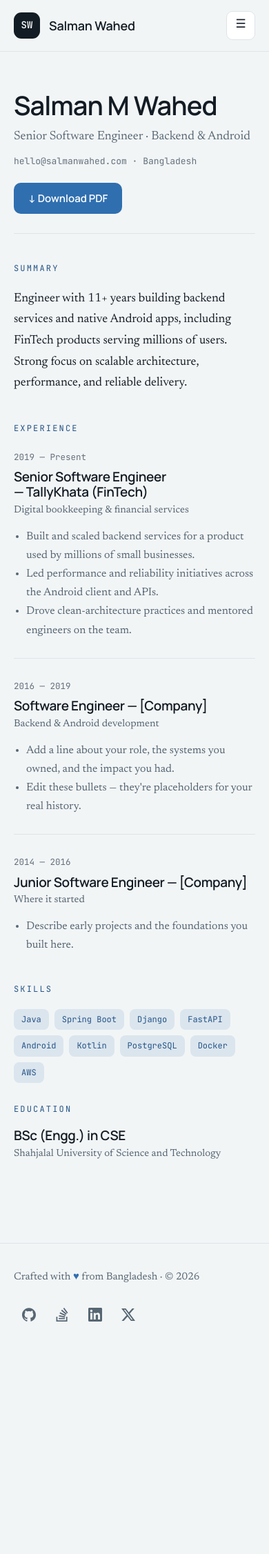
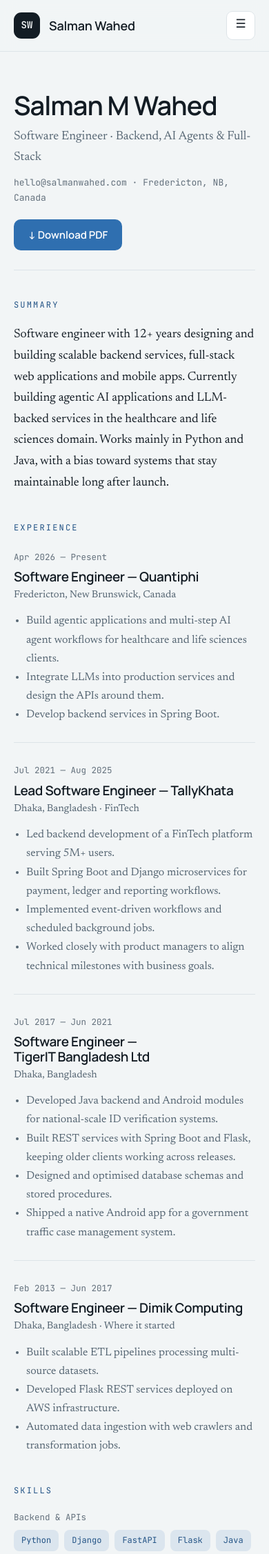
Before and after one commit to salmanwahed/salmanwahed-blog, a Django app: page /resume/ in a window 390 px wide. Shown: the top 2253 px of the page at 69% size. Before the commit the page ends 1916 px from the top, so only its background shows below. Run offline with Django 3.2, Linux system fonts and the light colour scheme; parts of the project's set-up code (start-up, migrations or seed data) failed here and were passed over; some libraries are stand-ins or nearby versions.

Commit message:
Rewrite the resume page from the current CV
Replaces the placeholder job entries with the real history: Quantiphi,
TallyKhata, TigerIT and Dimik Computing. Location moves to Fredericton and
the role line leads with the agentic AI work.

Skills move out of the two-column block into their own full-width section,
grouped the way the CV groups them. Thirty-odd unlabelled pills in a
half-width column read as a keyword dump and say nothing about depth, so
.skill-group borrows the job-row shape -- fixed-width label, content
flowing beside it -- and the two blocks line up down the page. That frees
the second column for a short "Beyond work" list.

The phone number and personal gmail on the CV are deliberately left off:
this page is public and hello@salmanwahed.com reaches the same inbox.

Co-Authored-By: Claude Opus 5 <noreply@anthropic.com>

```diff
--- a/salmanwahed_com/portfolio/static/portfolio/css/styles.css
+++ b/salmanwahed_com/portfolio/static/portfolio/css/styles.css
@@ -261,6 +261,20 @@
 .resume__cols h3 { font-size: 19px; margin: 0 0 3px; }
 .resume__job ul { margin: 0; padding-left: 18px; color: var(--muted); font-size: 16px; line-height: 1.7; }
 
+/* Skill groups reuse the job row shape -- a fixed-width label on the left, the
+   content flowing beside it -- so the two blocks line up down the page. */
+.skill-groups { display: grid; gap: 16px; }
+.skill-group { display: flex; flex-direction: row; gap: 22px; align-items: baseline; }
+.skill-group .name {
+  flex: none;
+  width: 120px;
+  font-family: var(--font-mono);
+  font-size: 12.5px;
+  color: var(--faint);
+}
+
+.resume__list { margin: 0; padding-left: 18px; color: var(--muted); font-size: 16px; line-height: 1.7; }
+
 .resume__cols {
   display: grid;
   grid-template-columns: 1fr 1fr;
@@ -433,5 +447,7 @@
 
   .resume__job { flex-direction: column; gap: 8px; }
   .resume__job .period { width: auto; }
+  .skill-group { flex-direction: column; gap: 8px; }
+  .skill-group .name { width: auto; }
   .resume__cols { grid-template-columns: 1fr; gap: 28px; }
 }
--- a/salmanwahed_com/portfolio/templates/portfolio/resume.html
+++ b/salmanwahed_com/portfolio/templates/portfolio/resume.html
@@ -1,66 +1,157 @@
 {% extends "base.html" %}
 {% block title %}Salman Wahed | Resume{% endblock %}
-{% block description %}Resume of Salman Wahed — senior software engineer, backend and Android.{% endblock %}
+{% block description %}Resume of Salman Wahed — software engineer working on backend services, AI agents and full-stack applications.{% endblock %}
 {% block content %}
 {% comment %}
   Content is written into the template on purpose: it changes once or twice a
   year, and a model plus admin for it would be more moving parts than the page
   is worth. The @media print block in portfolio/styles.css is what makes the
   Download PDF button work.
+
+  The phone number and personal gmail address on the PDF resume are left off
+  deliberately -- this page is public, and hello@salmanwahed.com already routes
+  to the same inbox.
 {% endcomment %}
 <div class="container">
     <div class="resume">
         <header class="resume__header">
             <div>
                 <h1>Salman M Wahed</h1>
-                <div class="role">Senior Software Engineer &middot; Backend &amp; Android</div>
-                <div class="contact-line">hello@salmanwahed.com &middot; Bangladesh</div>
+                <div class="role">Software Engineer &middot; Backend, AI Agents &amp; Full-Stack</div>
+                <div class="contact-line">hello@salmanwahed.com &middot; Fredericton, NB, Canada</div>
             </div>
             <button type="button" class="btn btn--primary" onclick="window.print()">&darr; Download PDF</button>
         </header>
 
         <section class="resume__section">
             <div class="label">Summary</div>
-            <p>Engineer with 11+ years building backend services and native Android apps, including
-               FinTech products serving millions of users. Strong focus on scalable architecture,
-               performance, and reliable delivery.</p>
+            <p>Software engineer with 12+ years designing and building scalable backend services,
+               full-stack web applications and mobile apps. Currently building agentic AI
+               applications and LLM-backed services in the healthcare and life sciences domain.
+               Works mainly in Python and Java, with a bias toward systems that stay maintainable
+               long after launch.</p>
         </section>
 
         <section class="resume__section">
             <div class="label">Experience</div>
 
             <div class="resume__job">
-                <div class="period">2019 &mdash; Present</div>
+                <div class="period">Apr 2026 &mdash; Present</div>
                 <div class="detail">
-                    <h3>Senior Software Engineer &mdash; TallyKhata (FinTech)</h3>
-                    <div class="company">Digital bookkeeping &amp; financial services</div>
+                    <h3>Software Engineer &mdash; Quantiphi</h3>
+                    <div class="company">Fredericton, New Brunswick, Canada</div>
                     <ul>
-                        <li>Built and scaled backend services for a product used by millions of small businesses.</li>
-                        <li>Led performance and reliability initiatives across the Android client and APIs.</li>
-                        <li>Drove clean-architecture practices and mentored engineers on the team.</li>
+                        <li>Build agentic applications and multi-step AI agent workflows for healthcare and life sciences clients.</li>
+                        <li>Integrate LLMs into production services and design the APIs around them.</li>
+                        <li>Develop backend services in Spring Boot.</li>
                     </ul>
                 </div>
             </div>
 
             <div class="resume__job">
-                <div class="period">2016 &mdash; 2019</div>
+                <div class="period">Jul 2021 &mdash; Aug 2025</div>
                 <div class="detail">
-                    <h3>Software Engineer &mdash; [Company]</h3>
-                    <div class="company">Backend &amp; Android development</div>
+                    <h3>Lead Software Engineer &mdash; TallyKhata</h3>
+                    <div class="company">Dhaka, Bangladesh &middot; FinTech</div>
                     <ul>
-                        <li>Add a line about your role, the systems you owned, and the impact you had.</li>
-                        <li>Edit these bullets &mdash; they're placeholders for your real history.</li>
+                        <li>Led backend development of a FinTech platform serving 5M+ users.</li>
+                        <li>Built Spring Boot and Django microservices for payment, ledger and reporting workflows.</li>
+                        <li>Implemented event-driven workflows and scheduled background jobs.</li>
+                        <li>Worked closely with product managers to align technical milestones with business goals.</li>
                     </ul>
                 </div>
             </div>
 
             <div class="resume__job">
-                <div class="period">2014 &mdash; 2016</div>
+                <div class="period">Jul 2017 &mdash; Jun 2021</div>
                 <div class="detail">
-                    <h3>Junior Software Engineer &mdash; [Company]</h3>
-                    <div class="company">Where it started</div>
+                    <h3>Software Engineer &mdash; TigerIT Bangladesh Ltd</h3>
+                    <div class="company">Dhaka, Bangladesh</div>
                     <ul>
-                        <li>Describe early projects and the foundations you built here.</li>
+                        <li>Developed Java backend and Android modules for national-scale ID verification systems.</li>
+                        <li>Built REST services with Spring Boot and Flask, keeping older clients working across releases.</li>
+                        <li>Designed and optimised database schemas and stored procedures.</li>
+                        <li>Shipped a native Android app for a government traffic case management system.</li>
+                    </ul>
+                </div>
+            </div>
+
+            <div class="resume__job">
+                <div class="period">Feb 2013 &mdash; Jun 2017</div>
+                <div class="detail">
+                    <h3>Software Engineer &mdash; Dimik Computing</h3>
+                    <div class="company">Dhaka, Bangladesh &middot; Where it started</div>
+                    <ul>
+                        <li>Built scalable ETL pipelines processing multi-source datasets.</li>
+                        <li>Developed Flask REST services deployed on AWS infrastructure.</li>
+                        <li>Automated data ingestion with web crawlers and transformation jobs.</li>
+                    </ul>
+                </div>
+            </div>
+        </section>
+
+        <section class="resume__section">
+            <div class="label">Skills</div>
+            {% comment %}
+              Grouped rather than one long pill list: unlabelled, thirty-odd
+              tags read as a keyword dump and say nothing about depth.
+            {% endcomment %}
+            <div class="skill-groups">
+                <div class="skill-group">
+                    <div class="name">Backend &amp; APIs</div>
+                    <ul class="skill-list">
+                        <li class="skill">Python</li>
+                        <li class="skill">Django</li>
+                        <li class="skill">FastAPI</li>
+                        <li class="skill">Flask</li>
+                        <li class="skill">Java</li>
+                        <li class="skill">Spring Boot</li>
+                        <li class="skill">REST APIs</li>
+                        <li class="skill">Microservices</li>
+                    </ul>
+                </div>
+                <div class="skill-group">
+                    <div class="name">AI &amp; Agents</div>
+                    <ul class="skill-list">
+                        <li class="skill">LangChain</li>
+                        <li class="skill">LangGraph</li>
+                        <li class="skill">RAG</li>
+                        <li class="skill">LLM API integration</li>
+                        <li class="skill">Agentic workflows</li>
+                    </ul>
+                </div>
+                <div class="skill-group">
+                    <div class="name">Web</div>
+                    <ul class="skill-list">
+                        <li class="skill">React</li>
+                        <li class="skill">Next.js</li>
+                        <li class="skill">TypeScript</li>
+                        <li class="skill">JavaScript</li>
+                    </ul>
+                </div>
+                <div class="skill-group">
+                    <div class="name">Mobile</div>
+                    <ul class="skill-list">
+                        <li class="skill">Android</li>
+                        <li class="skill">Kotlin Multiplatform</li>
+                        <li class="skill">React Native</li>
+                    </ul>
+                </div>
+                <div class="skill-group">
+                    <div class="name">Cloud &amp; DevOps</div>
+                    <ul class="skill-list">
+                        <li class="skill">AWS</li>
+                        <li class="skill">Docker</li>
+                        <li class="skill">CI/CD</li>
+                    </ul>
+                </div>
+                <div class="skill-group">
+                    <div class="name">Databases</div>
+                    <ul class="skill-list">
+                        <li class="skill">PostgreSQL</li>
+                        <li class="skill">MySQL</li>
+                        <li class="skill">DynamoDB</li>
+                        <li class="skill">Redis</li>
                     </ul>
                 </div>
             </div>
@@ -68,23 +159,17 @@
 
         <div class="resume__cols">
             <section>
-                <div class="label">Skills</div>
-                <ul class="skill-list">
-                    <li class="skill">Java</li>
-                    <li class="skill">Spring Boot</li>
-                    <li class="skill">Django</li>
-                    <li class="skill">FastAPI</li>
-                    <li class="skill">Android</li>
-                    <li class="skill">Kotlin</li>
-                    <li class="skill">PostgreSQL</li>
-                    <li class="skill">Docker</li>
-                    <li class="skill">AWS</li>
-                </ul>
+                <div class="label">Education</div>
+                <h3>BSc (Engg.) in Computer Science &amp; Engineering</h3>
+                <div class="company">Shahjalal University of Science &amp; Technology, Sylhet &mdash; 2013</div>
             </section>
             <section>
-                <div class="label">Education</div>
-                <h3>BSc (Engg.) in CSE</h3>
-                <div class="company">Shahjalal University of Science and Technology</div>
+                <div class="label">Beyond work</div>
+                <ul class="resume__list">
+                    <li>Volunteer developer at Civic Tech Fredericton.</li>
+                    <li>Close to 10k reputation on Stack Overflow.</li>
+                    <li>Top-rated freelancer on Upwork.</li>
+                </ul>
             </section>
         </div>
     </div>
```
